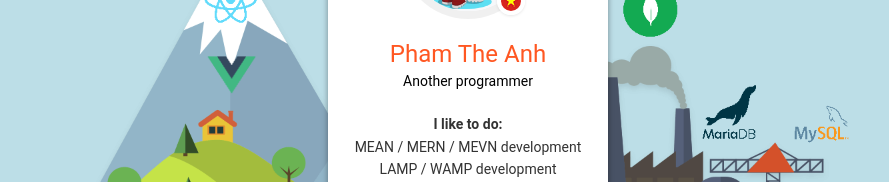
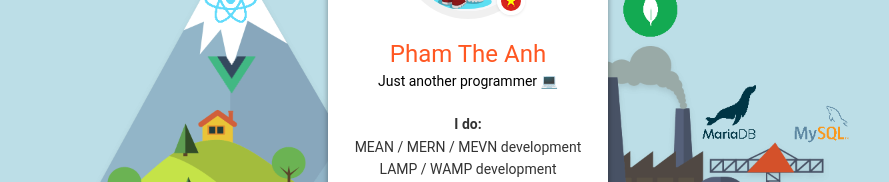
Before and after one commit to TOA-Anakin/personal-website, a plain HTML site: page index.html in a window 1280 px wide. Shown: the part 324-506 px from the top of the page, without its empty margins (172-1061 px from the left). Drawn offline with Linux system fonts and the light colour scheme.

Commit message:
Text change

```diff
--- a/index.html
+++ b/index.html
@@ -39,11 +39,11 @@
             <img src="./images/TOA-Anakin.jpg" alt="TOA Anakin" title="TOA Anakin" />
         </a>
         <h1>Pham The Anh</h1>
-		<h2>Another programmer</h2>
+		<h2>Just another programmer 💻</h2>
     </header>
     <div class="profile-bio">
         <p>
-		<strong>I like to do:</strong><br />
+		<strong>I do:</strong><br />
 		MEAN / MERN / MEVN development<br />
 		LAMP / WAMP development<br />
 		WordPress & PrestaShop<br />
```
Also changed, not shown: contact.html (+1 -1 lines).
